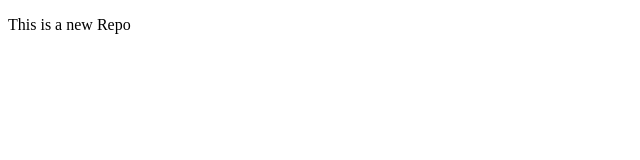
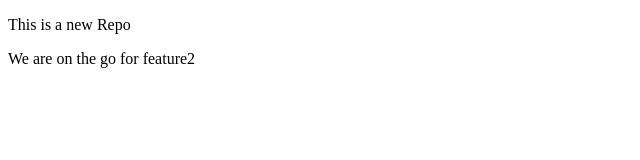
Before and after one commit to upadhyay0310/localRepo, a plain HTML site: page index.html in a window 1280 px wide. Shown: the whole page, without its empty margins (0-640 px from the left). Drawn offline with Linux system fonts and the light colour scheme.

Commit message:
New feature added

```diff
--- a/index.html
+++ b/index.html
@@ -7,5 +7,6 @@
 </head>
 <body>
     <p>This is a new Repo</p>
+    <p>We are on the go for feature2</p>
 </body>
 </html>
```
